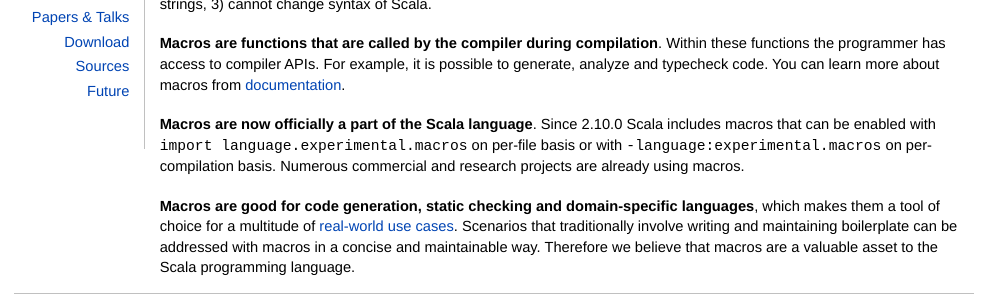
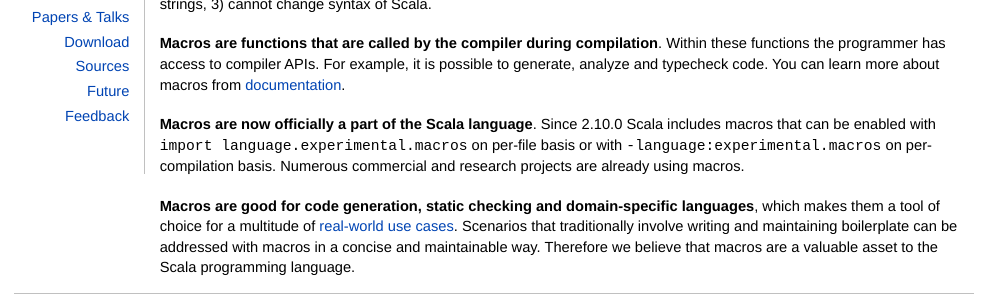
Before and after one commit to scalamacros/scalamacros.github.com, a Jekyll site: the page built from index.html, in a window 1280 px wide. Shown: the part 122-419 px from the top of the page, without its empty margins (146-1150 px from the left). Built offline with Jekyll 4.4.1, drawn with Linux system fonts in a browser that asks for light colours; comment, search, counter and statistics services are not loaded.

Commit message:
revives the feedback page

```diff
--- a/_layouts/default.html
+++ b/_layouts/default.html
@@ -52,6 +52,9 @@
 
               {% if page.url == "/future.html" %}<li class="current"><a href="/future.html">Future</a></li>{% else %}
               <li><a href="/future.html">Future</a></li>{% endif %}
+
+              {% if page.url == "/feedback.html" %}<li class="current"><a href="/feedback.html">Feedback</a></li>{% else %}
+              <li><a href="/feedback.html">Feedback</a></li>{% endif %}
             </ol>
           </li>
         </ol>
--- a/feedback.html
+++ b/feedback.html
@@ -11,6 +11,7 @@
 
 <p>There are several options of submitting feedback:
 <ul>
+  <li>Ping Eugene Burmako on Twitter: <img src="https://abs.twimg.com/a/1378977615/images/resources/twitter-bird-blue-on-white.png" width="16px"/><a href="https://twitter.com/xeno_by">xeno_by</a></li>
   <li>Write an email directly to us: <a href="mailto:{{site.email}}">{{site.email}}</a></li>
   <li>Post your question or suggestion to the mailing list: <a href="{{site.google.group.url}}">{{site.google.group.url}}</a></li>
 </ul></p>
```
